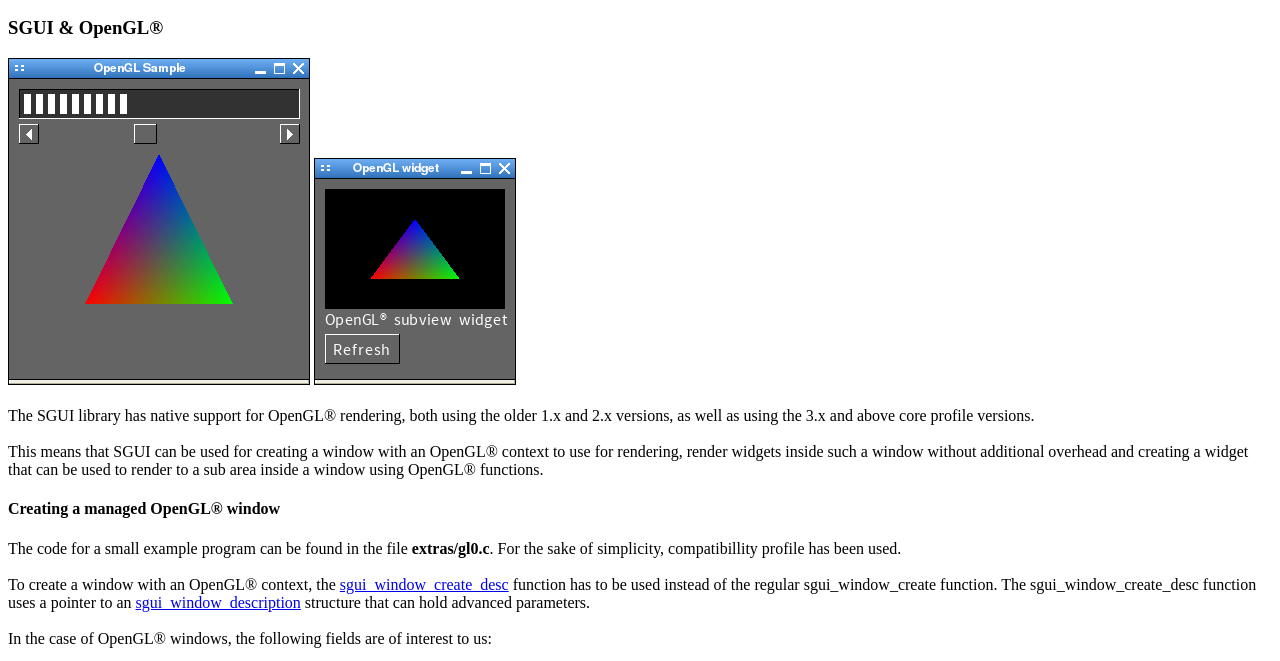
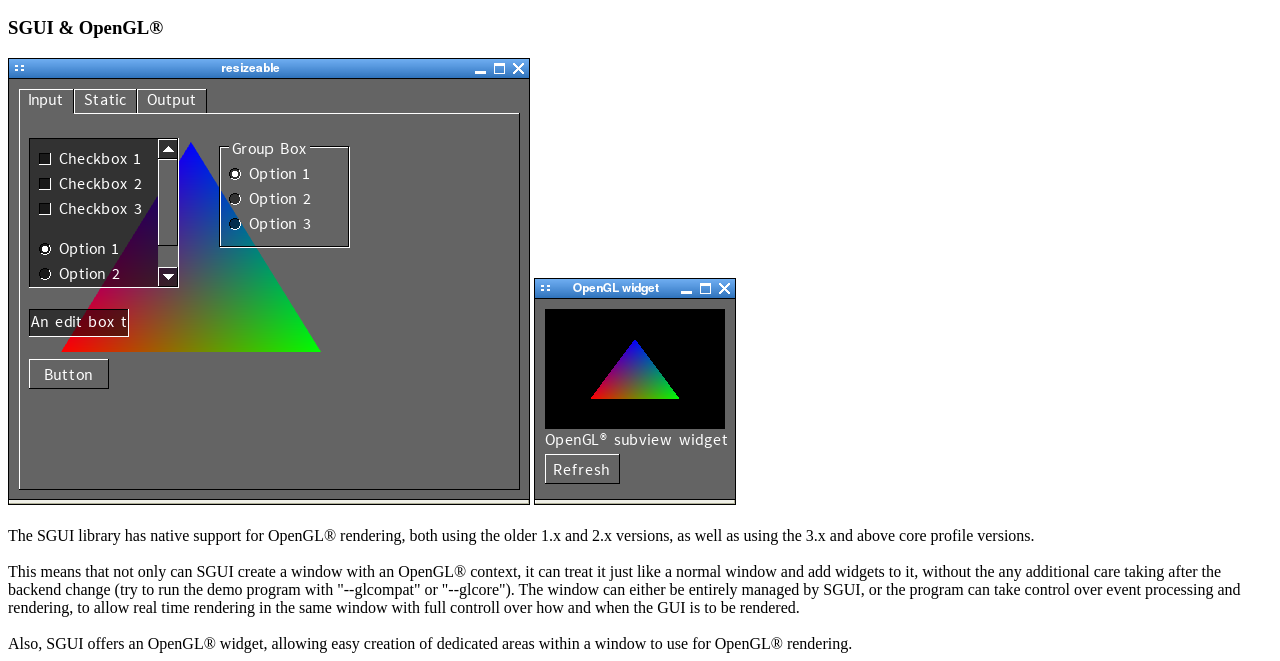
Before and after one commit to AgentD/sgui, a plain HTML site: page doc/adv.opengl.html in a window 1280 px wide. Shown: the part 96-757 px from the top of the page. Drawn offline with Linux system fonts and the light colour scheme.

Commit message:
Updated OpenGL sample screenshots in manul

```diff
--- a/doc/adv.opengl.html
+++ b/doc/adv.opengl.html
@@ -11,7 +11,7 @@
 
 <h3>SGUI & OpenGL&reg;</h3>
 
-<img src="images/glsample.png">
+<img src="images/gldemo.png">
 <img src="images/glwidget.png">
 <br><br>
 
@@ -19,10 +19,16 @@ The SGUI library has native support for OpenGL&reg; rendering, both using the
 older 1.x and 2.x versions, as well as using the 3.x and above core profile
 versions.<br>
 <br>
-This means that SGUI can be used for creating a window with an OpenGL&reg;
-context to use for rendering, render widgets inside such a window without
-additional overhead and creating a widget that can be used to render to a sub
-area inside a window using OpenGL&reg; functions.
+This means that not only can SGUI create a window with an OpenGL&reg; context,
+it can treat it just like a normal window and add widgets to it, without the
+any additional care taking after the backend change (try to run the demo
+program with "--glcompat" or "--glcore"). The window can either be entirely
+managed by SGUI, or the program can take control over event processing and
+rendering, to allow real time rendering in the same window with full controll
+over how and when the GUI is to be rendered.
+<br><br>
+Also, SGUI offers an OpenGL&reg; widget, allowing easy creation of dedicated
+areas within a window to use for OpenGL&reg; rendering.
 
 <h4>Creating a managed OpenGL&reg; window</h4>
 
```
Also changed, not shown: doc/images/gldemo.png (added), doc/images/glsample.png (deleted).
